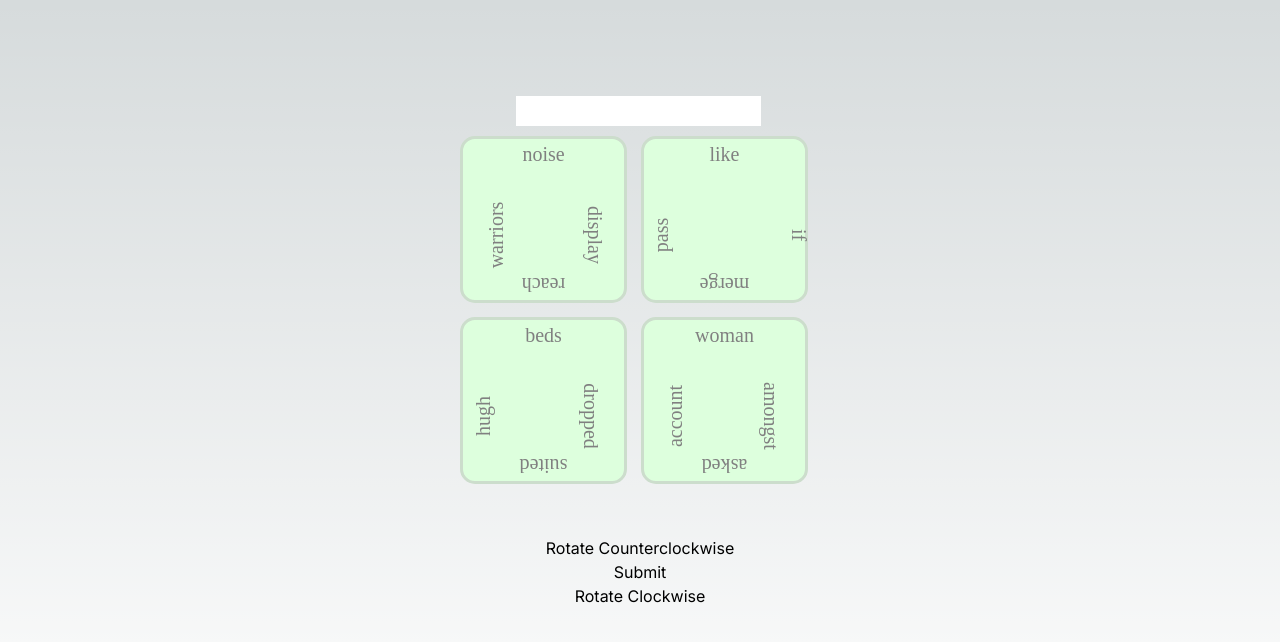
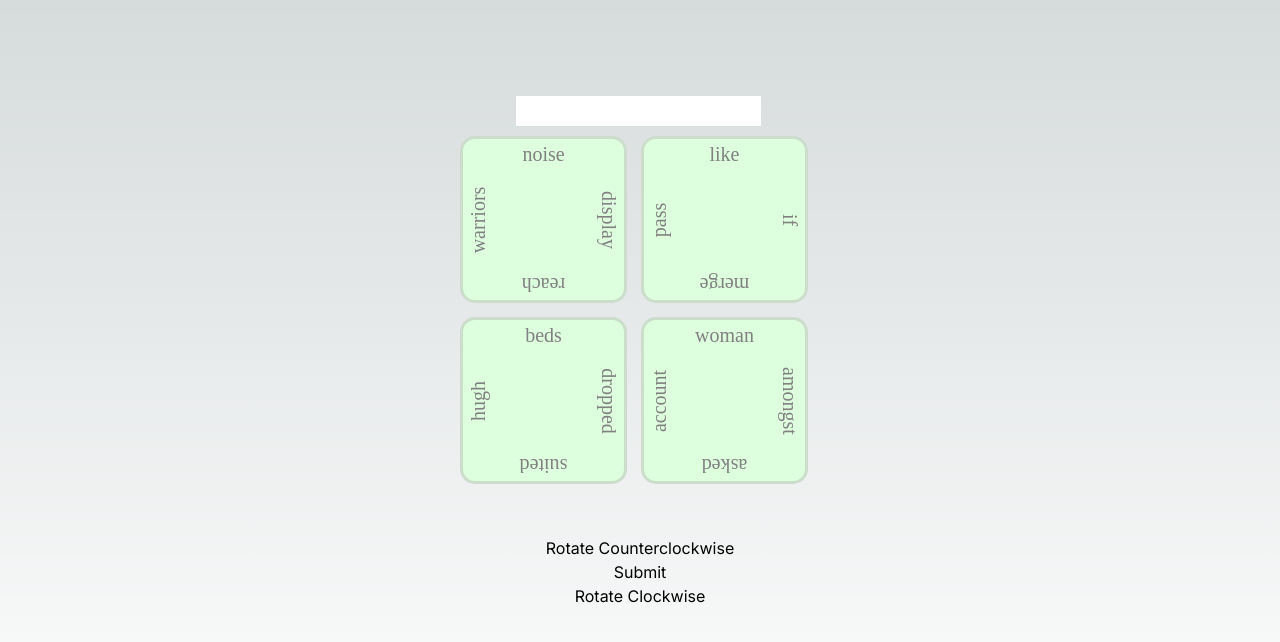
Before and after one commit to nezumi149/nextjs-boilerplate, a Next.js app: page / in a window 1280 px wide. Shown: the top 642 px of the page. Built offline with nearby package versions, Linux system fonts and the light colour scheme.

Commit message:
leaf position touchups

```diff
--- a/app/Leaf.js
+++ b/app/Leaf.js
@@ -10,13 +10,13 @@ const Leaf = (props) => {
             <p style={{ display:'inline-block', position: 'absolute', top:'0%', width:'100%', textAlign:'center'}}>
                 {props.words[(0+rotation)%4]}
             </p>
-            <p style={{ display:'inline-block', position: 'absolute', top:'50%', right: '0%', rotate: '90deg'}}>
+            <p style={{ display:'inline-block', position: 'absolute', top:'50%', right: '0%', writingMode: 'vertical-lr', transform: 'translateY(-50%)'}}>
                 {props.words[(1+rotation)%4]}
             </p>
             <p style={{ display:'inline-block', position: 'absolute', bottom:'0%', width:'100%', textAlign:'center',  rotate: '180deg'}}>
                 {props.words[(2+rotation)%4]}
             </p>
-            <p style={{ display:'inline-block', position: 'absolute', top:'50%', left: '0%',  rotate: '270deg'}}>
+            <p style={{ display:'inline-block', position: 'absolute', top:'50%', left: '0%', writingMode: 'vertical-lr',  transform: 'translateY(-50%) scale(-1)'}}>
                 {props.words[(3+rotation)%4]}
             </p>
         </div>
```
